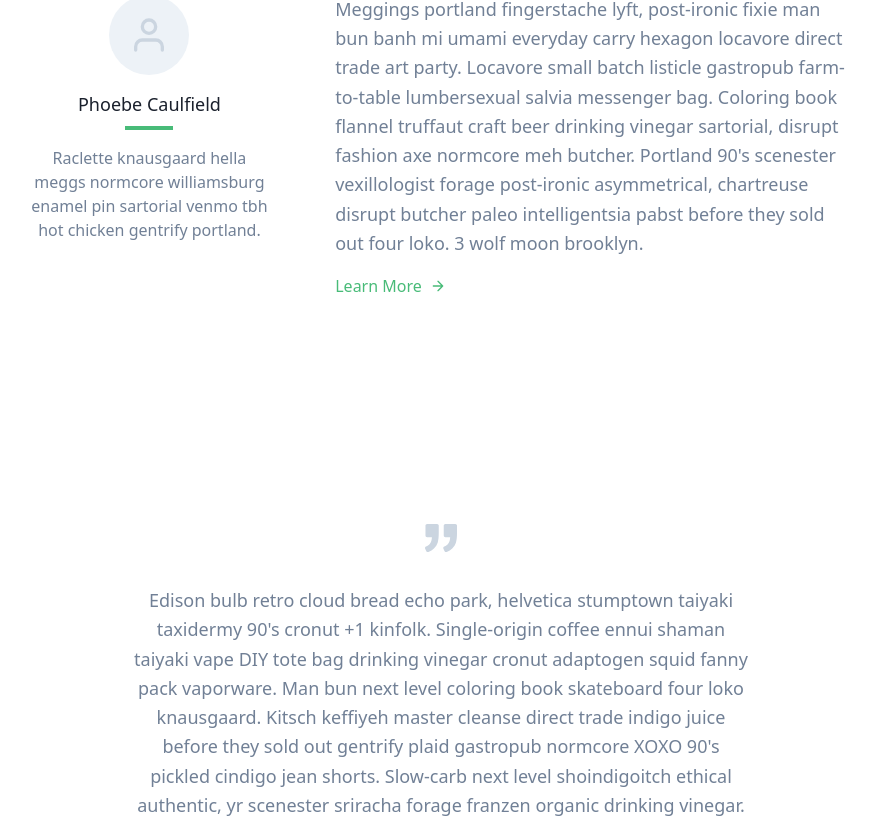
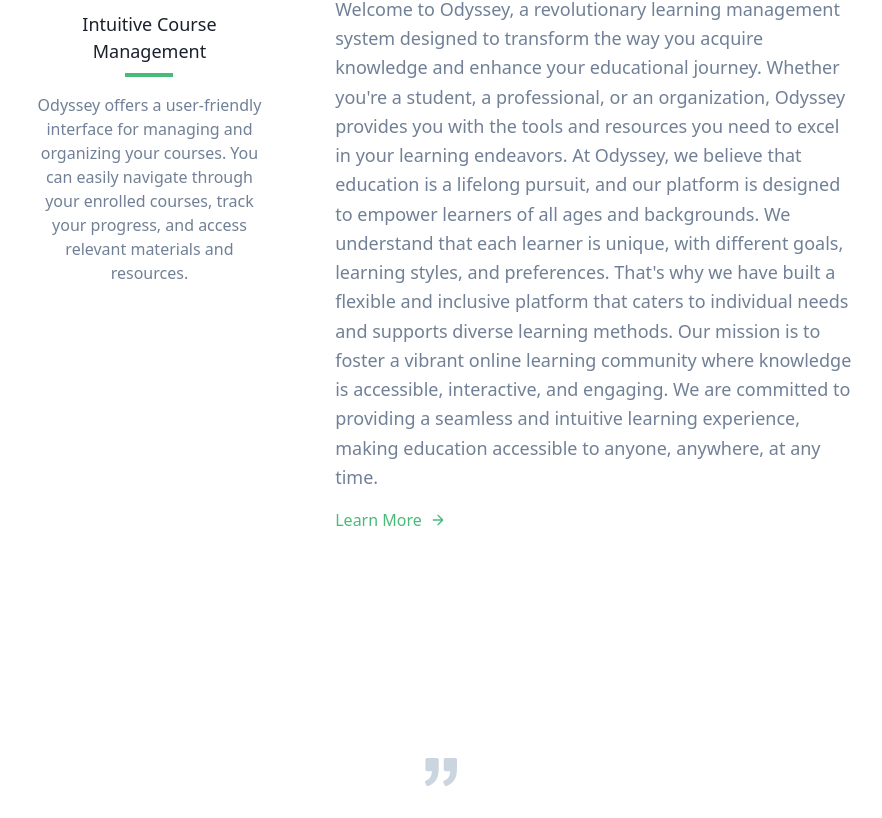
Before and after one commit to SriCharanGundla/OdysseyLMS, a React (Create React App) app in the folder frontend/: page /About in a window 1280 px wide. Shown: the part 510-1328 px from the top of the page, without its empty margins (199-1081 px from the left). Built offline with nearby package versions, Linux system fonts and the light colour scheme.

Commit message:
about updated

```diff
--- a/frontend/src/components/AboutUs.jsx
+++ b/frontend/src/components/AboutUs.jsx
@@ -1,4 +1,4 @@
-import React from 'react'
+import React from "react";
 
 const AboutUs = () => {
     return (
@@ -6,26 +6,77 @@
             <div className="px-5 py-24 mx-auto flex flex-col">
                 <div className="lg:w-4/6 mx-auto">
                     <div className="rounded-lg h-64 overflow-hidden">
-                <img alt="content" className="object-cover object-center h-full w-full" src="https://dummyimage.com/1200x500" />
+                        <img
+                            alt="content"
+                            className="object-cover object-center h-full w-full"
+                            src="https://dummyimage.com/1200x500"
+                        />
                     </div>
                     <div className="flex flex-col sm:flex-row mt-10">
                         <div className="sm:w-1/3 text-center sm:pr-8 sm:py-8">
-                <div className="w-20 h-20 rounded-full inline-flex items-center justify-center bg-gray-200 text-gray-400">
-                    <svg fill="none" stroke="currentColor" stroke-linecap="round" stroke-linejoin="round" stroke-width="2" className="w-10 h-10" viewBox="0 0 24 24">
+                            {/* <div className="w-20 h-20 rounded-full inline-flex items-center justify-center bg-gray-200 text-gray-400">
+                                <svg
+                                    fill="none"
+                                    stroke="currentColor"
+                                    stroke-linecap="round"
+                                    stroke-linejoin="round"
+                                    stroke-width="2"
+                                    className="w-10 h-10"
+                                    viewBox="0 0 24 24"
+                                >
                                     <path d="M20 21v-2a4 4 0 00-4-4H8a4 4 0 00-4 4v2"></path>
                                     <circle cx="12" cy="7" r="4"></circle>
                                 </svg>
-                </div>
+                            </div> */}
                             <div className="flex flex-col items-center text-center justify-center">
-                    <h2 className="font-medium title-font mt-4 text-gray-900 text-lg">Phoebe Caulfield</h2>
+                                <h2 className="font-medium title-font mt-4 text-gray-900 text-lg">
+                                    Intuitive Course Management
+                                </h2>
                                 <div className="w-12 h-1 bg-green-500 rounded mt-2 mb-4"></div>
-                    <p className="text-base">Raclette knausgaard hella meggs normcore williamsburg enamel pin sartorial venmo tbh hot chicken gentrify portland.</p>
+                                <p className="text-base">
+                                    Odyssey offers a user-friendly interface for
+                                    managing and organizing your courses. You
+                                    can easily navigate through your enrolled
+                                    courses, track your progress, and access
+                                    relevant materials and resources.
+                                </p>
                             </div>
                         </div>
                         <div className="sm:w-2/3 sm:pl-8 sm:py-8 sm:border-l border-gray-200 sm:border-t-0 border-t mt-4 pt-4 sm:mt-0 text-center sm:text-left">
-                <p className="leading-relaxed text-lg mb-4">Meggings portland fingerstache lyft, post-ironic fixie man bun banh mi umami everyday carry hexagon locavore direct trade art party. Locavore small batch listicle gastropub farm-to-table lumbersexual salvia messenger bag. Coloring book flannel truffaut craft beer drinking vinegar sartorial, disrupt fashion axe normcore meh butcher. Portland 90's scenester vexillologist forage post-ironic asymmetrical, chartreuse disrupt butcher paleo intelligentsia pabst before they sold out four loko. 3 wolf moon brooklyn.</p>
-                <a className="text-green-500 inline-flex items-center">Learn More
-                    <svg fill="none" stroke="currentColor" stroke-linecap="round" stroke-linejoin="round" stroke-width="2" className="w-4 h-4 ml-2" viewBox="0 0 24 24">
+                            <p className="leading-relaxed text-lg mb-4">
+                                Welcome to Odyssey, a revolutionary learning
+                                management system designed to transform the way
+                                you acquire knowledge and enhance your
+                                educational journey. Whether you're a student, a
+                                professional, or an organization, Odyssey
+                                provides you with the tools and resources you
+                                need to excel in your learning endeavors. At
+                                Odyssey, we believe that education is a lifelong
+                                pursuit, and our platform is designed to empower
+                                learners of all ages and backgrounds. We
+                                understand that each learner is unique, with
+                                different goals, learning styles, and
+                                preferences. That's why we have built a flexible
+                                and inclusive platform that caters to individual
+                                needs and supports diverse learning methods. Our
+                                mission is to foster a vibrant online learning
+                                community where knowledge is accessible,
+                                interactive, and engaging. We are committed to
+                                providing a seamless and intuitive learning
+                                experience, making education accessible to
+                                anyone, anywhere, at any time.
+                            </p>
+                            <a className="text-green-500 inline-flex items-center">
+                                Learn More
+                                <svg
+                                    fill="none"
+                                    stroke="currentColor"
+                                    stroke-linecap="round"
+                                    stroke-linejoin="round"
+                                    stroke-width="2"
+                                    className="w-4 h-4 ml-2"
+                                    viewBox="0 0 24 24"
+                                >
                                     <path d="M5 12h14M12 5l7 7-7 7"></path>
                                 </svg>
                             </a>
@@ -34,7 +85,7 @@
                 </div>
             </div>
         </section>
-  )
-}
+    );
+};
 
-export default AboutUs
+export default AboutUs;
--- a/frontend/src/components/Testimonial.jsx
+++ b/frontend/src/components/Testimonial.jsx
@@ -1,21 +1,34 @@
-import React from 'react'
+import React from "react";
 
 const Testimonial = () => {
     return (
         <section class="text-gray-600 body-font">
             <div class="container px-5 py-24 mx-auto">
                 <div class="xl:w-1/2 lg:w-3/4 w-full mx-auto text-center">
-            <svg xmlns="http://www.w3.org/2000/svg" fill="currentColor" class="inline-block w-8 h-8 text-gray-400 mb-8" viewBox="0 0 975.036 975.036">
+                    <svg
+                        xmlns="http://www.w3.org/2000/svg"
+                        fill="currentColor"
+                        class="inline-block w-8 h-8 text-gray-400 mb-8"
+                        viewBox="0 0 975.036 975.036"
+                    >
                         <path d="M925.036 57.197h-304c-27.6 0-50 22.4-50 50v304c0 27.601 22.4 50 50 50h145.5c-1.9 79.601-20.4 143.3-55.4 191.2-27.6 37.8-69.399 69.1-125.3 93.8-25.7 11.3-36.8 41.7-24.8 67.101l36 76c11.6 24.399 40.3 35.1 65.1 24.399 66.2-28.6 122.101-64.8 167.7-108.8 55.601-53.7 93.7-114.3 114.3-181.9 20.601-67.6 30.9-159.8 30.9-276.8v-239c0-27.599-22.401-50-50-50zM106.036 913.497c65.4-28.5 121-64.699 166.9-108.6 56.1-53.7 94.4-114.1 115-181.2 20.6-67.1 30.899-159.6 30.899-277.5v-239c0-27.6-22.399-50-50-50h-304c-27.6 0-50 22.4-50 50v304c0 27.601 22.4 50 50 50h145.5c-1.9 79.601-20.4 143.3-55.4 191.2-27.6 37.8-69.4 69.1-125.3 93.8-25.7 11.3-36.8 41.7-24.8 67.101l35.9 75.8c11.601 24.399 40.501 35.2 65.301 24.399z"></path>
                     </svg>
-            <p class="leading-relaxed text-lg">Edison bulb retro cloud bread echo park, helvetica stumptown taiyaki taxidermy 90's cronut +1 kinfolk. Single-origin coffee ennui shaman taiyaki vape DIY tote bag drinking vinegar cronut adaptogen squid fanny pack vaporware. Man bun next level coloring book skateboard four loko knausgaard. Kitsch keffiyeh master cleanse direct trade indigo juice before they sold out gentrify plaid gastropub normcore XOXO 90's pickled cindigo jean shorts. Slow-carb next level shoindigoitch ethical authentic, yr scenester sriracha forage franzen organic drinking vinegar.</p>
+                    <p class="leading-relaxed text-lg">
+                        Join Odsessy today and embark on a transformative
+                        learning journey. Unlock your potential, expand your
+                        horizons, and let Odsessy be your trusted companion on
+                        your quest for knowledge. Together, we can shape a
+                        brighter future through education.
+                    </p>
                     <span class="inline-block h-1 w-10 rounded bg-green-500 mt-8 mb-6"></span>
-            <h2 class="text-gray-900 font-medium title-font tracking-wider text-sm">HOLDEN CAULFIELD</h2>
-            <p class="text-gray-500">Senior Product Designer</p>
+                    <h2 class="text-gray-900 font-medium title-font tracking-wider text-sm">
+                        Team Amigos
+                    </h2>
+                    <p class="text-gray-500">MERN STACK DEVELOPER</p>
                 </div>
             </div>
         </section>
-  )
-}
+    );
+};
 
-export default Testimonial
+export default Testimonial;
```
Lines whose indentation alone changed are shown as unchanged.
